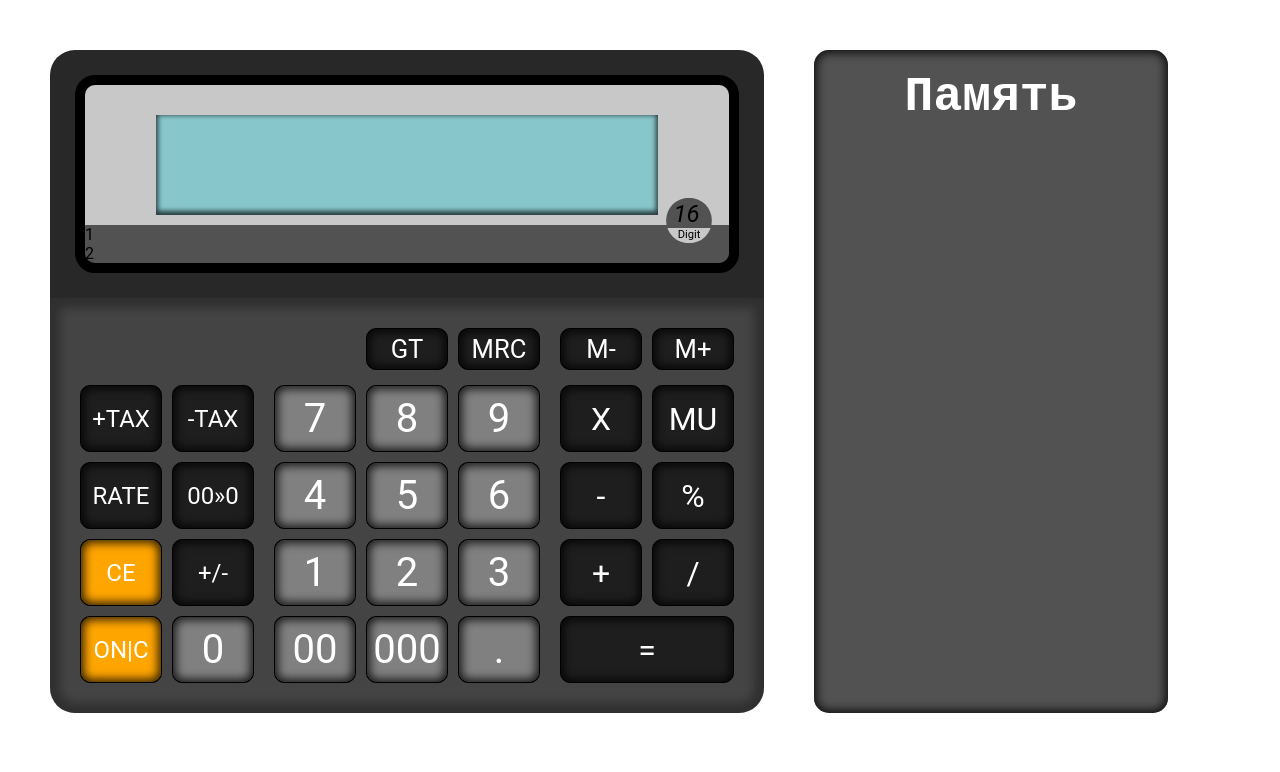
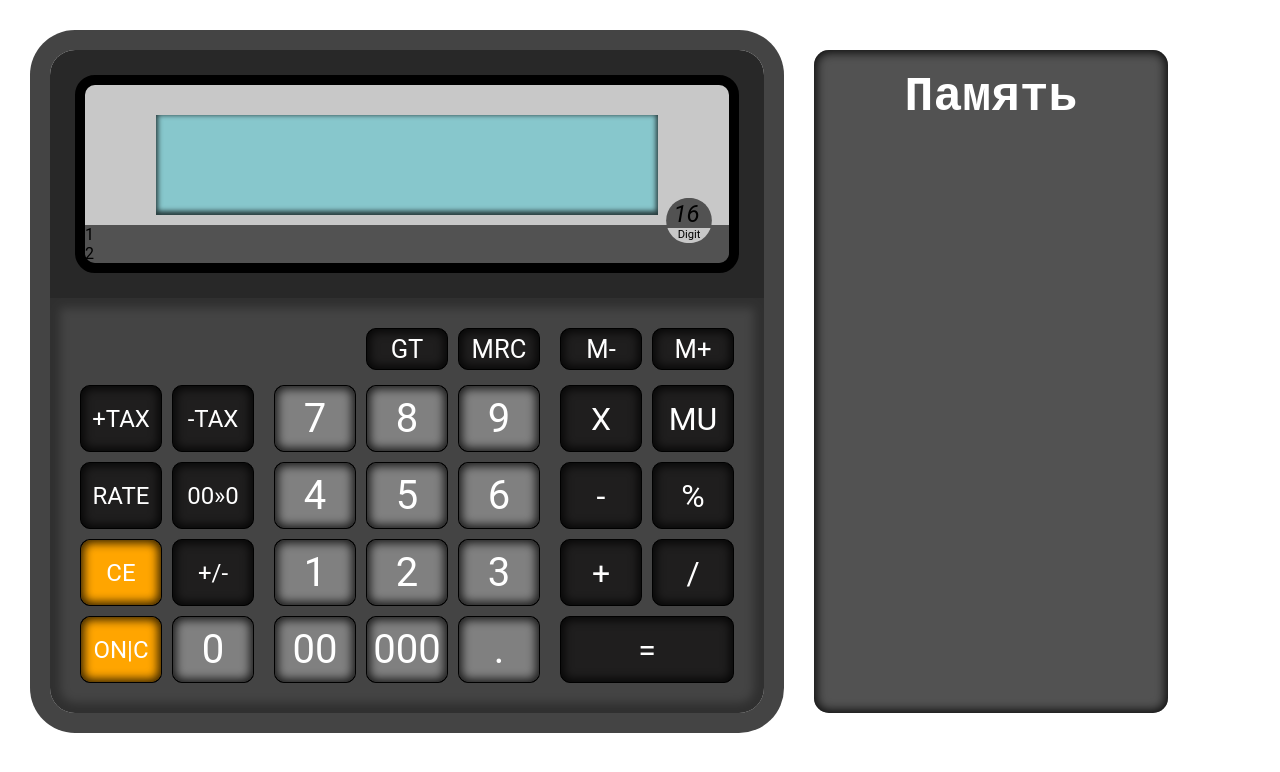
Before and after one commit to Wimaks/calculator, a website: page index.html in a window 1280 px wide. Drawn offline with Linux system fonts and the light colour scheme.

Commit message:
feat: add box-shadow on calculator

```diff
--- a/src/style/style.css
+++ b/src/style/style.css
@@ -29,6 +29,9 @@ body {
 
 .calculator {
   border-radius: 25px;
+  -webkit-box-shadow: 0px 0px 0px 20px rgba(68, 68, 68, 1);
+  -moz-box-shadow: 0px 0px 0px 20px rgba(68, 68, 68, 1);
+  box-shadow: 0px 0px 0px 20px rgba(68, 68, 68, 1);
 }
 
 .calculator__header {
```
